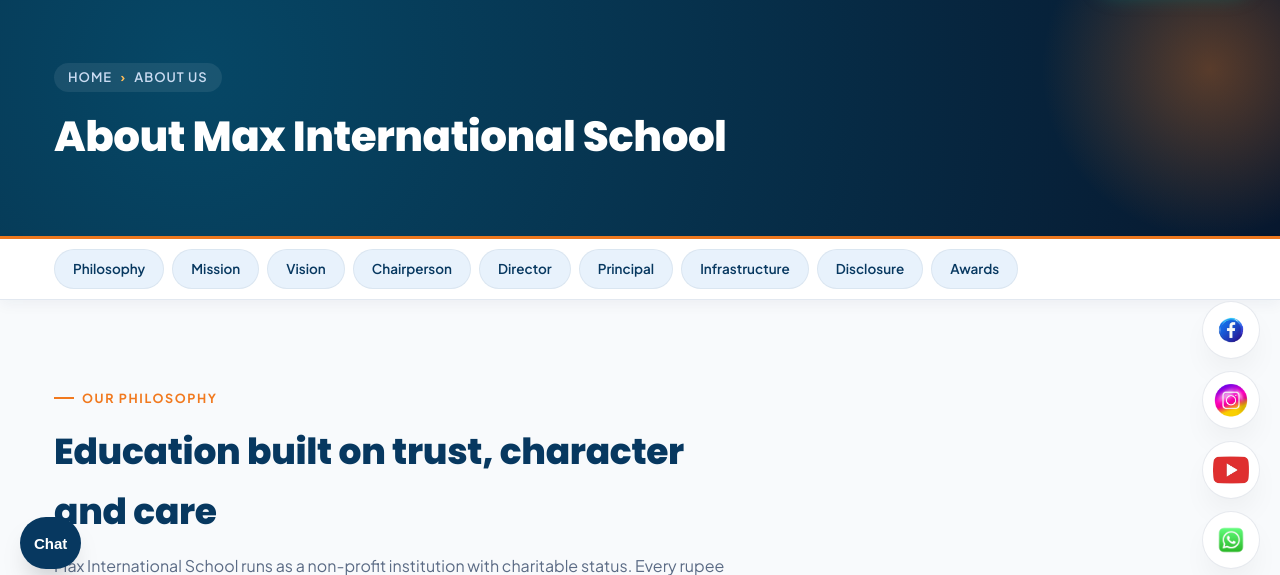
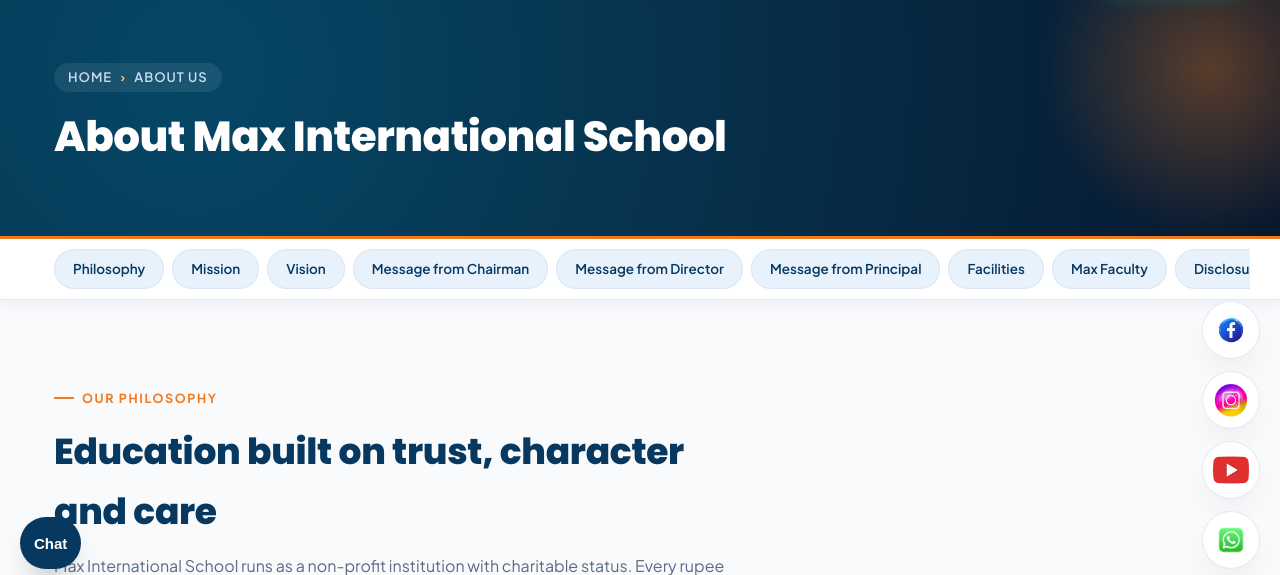
Before and after one commit to Ishant33/max-school, a PHP site: page /about-us.html in a window 1280 px wide. Shown: the part 211-786 px from the top of the page. Run offline with PHP 8.4, Linux system fonts and the light colour scheme; data that the repository does not hold is empty.

Commit message:
Add files via upload

```diff
--- a/about-us.html
+++ b/about-us.html
@@ -59,14 +59,13 @@
               <a href="about-us.html#philosophy">Philosophy</a>
               <a href="about-us.html#mission">Mission</a>
               <a href="about-us.html#vision">Vision</a>
-              <a href="about-us.html#chairman">Message from Chairperson</a>
+              <a href="about-us.html#chairman">Message from Chairman</a>
               <a href="about-us.html#director">Message from Director</a>
               <a href="about-us.html#principal">Message from Principal</a>
               <div class="sub-head">Infrastructure</div>
-              <a href="about-us.html#infra">360° View</a>
               <a href="about-us.html#infra">Virtual Tour</a>
               <a href="about-us.html#infra">Facilities</a>
-              <a href="mandatory-disclosure.html">CBSE Mandatory Disclosure</a>
+              <a href="about-us.html#faculty">Max Faculty</a>
               <a href="about-us.html#awards">Awards &amp; Honours</a>
             </div>
           </li>
@@ -133,10 +132,11 @@
       <a href="#philosophy">Philosophy</a>
       <a href="#mission">Mission</a>
       <a href="#vision">Vision</a>
-      <a href="#chairman">Chairperson</a>
-      <a href="#director">Director</a>
-      <a href="#principal">Principal</a>
-      <a href="#infra">Infrastructure</a>
+      <a href="#chairman">Message from Chairman</a>
+      <a href="#director">Message from Director</a>
+      <a href="#principal">Message from Principal</a>
+      <a href="#infra">Facilities</a>
+      <a href="#faculty">Max Faculty</a>
       <a href="#disclosure">Disclosure</a>
       <a href="#awards">Awards</a>
     </div>
@@ -190,14 +190,14 @@
         <h2>From the desk of our leadership</h2>
       </div>
       <div class="msg-card" id="chairperson">
-        <div class="msg-photo"><img src="assets/img/Faculty%20images/Chairman.jpg" alt="CA Mukesh Bansal, Chairperson" loading="lazy" decoding="async"></div>
+        <div class="msg-photo"><img src="assets/img/Faculty%20images/Chairman.jpg" alt="CA Mukesh Bansal, Chairman" loading="lazy" decoding="async"></div>
         <div class="msg-body">
-          <div class="role">Message from the Chairperson</div>
+          <div class="role">Message from the Chairman</div>
           <h3>CA Mukesh Bansal</h3>
           <blockquote>"Nothing is more beautiful than trust, nothing stronger than faith, and nothing more pious than imparting education."</blockquote>
           <p>At Max International School, education is treated as an attitude — one of patience, understanding and acceptance of a child's mistakes, and a belief that every child already carries the ingredients for true learning within them.</p>
           <p>We invite every family to come explore the world of education still unexplored, together with us.</p>
-          <div class="sign">— CA Mukesh Bansal, Chairperson</div>
+          <div class="sign">— CA Mukesh Bansal, Chairman</div>
         </div>
       </div>
 
@@ -229,9 +229,9 @@
   <section class="section section-alt" id="infra">
     <div class="container">
       <div class="section-head">
-        <span class="eyebrow">Infrastructure</span>
+        <span class="eyebrow">Infrastructure &amp; Facilities</span>
         <h2>A campus built for modern, holistic learning</h2>
-        <p>Take a 360° tour, or explore our facilities in detail.</p>
+        <p>Explore our modern academic, sports, and extracurricular campus facilities in detail.</p>
       </div>
       <div class="infra-grid">
         <div class="infra-card"><img src="assets/img/School Images/Computer lab.jpg" alt="Computer Lab" loading="lazy" decoding="async"><h4>Computer Lab</h4></div>
@@ -246,7 +246,166 @@
     </div>
   </section>
 
-  <section class="section" id="disclosure">
+  <!-- ==========================================================================
+       MAX FACULTY SECTION
+       ========================================================================== -->
+  <section class="section" id="faculty">
+    <div class="container">
+      <div class="section-head">
+        <span class="eyebrow">Our Educators</span>
+        <h2>Max Faculty</h2>
+        <p>Our experienced, dedicated, and compassionate mentors shaping young minds with academic excellence, personalized attention, and values.</p>
+      </div>
+
+      <div class="faculty-grid">
+        <!-- Faculty Card 1 -->
+        <div class="faculty-card">
+          <div class="faculty-photo-box">
+            <div class="faculty-photo-placeholder">
+              <svg class="faculty-photo-icon" viewBox="0 0 24 24" fill="none" stroke="currentColor" stroke-width="1.8">
+                <path d="M20 21v-2a4 4 0 0 0-4-4H8a4 4 0 0 0-4 4v2"></path>
+                <circle cx="12" cy="7" r="4"></circle>
+              </svg>
+              <span class="photo-hint">Photo Space</span>
+            </div>
+          </div>
+          <div class="faculty-info">
+            <h4>Faculty Member</h4>
+            <span class="faculty-designation">PGT — Mathematics</span>
+            <span class="faculty-dept">Senior Secondary Wing</span>
+          </div>
+        </div>
+
+        <!-- Faculty Card 2 -->
+        <div class="faculty-card">
+          <div class="faculty-photo-box">
+            <div class="faculty-photo-placeholder">
+              <svg class="faculty-photo-icon" viewBox="0 0 24 24" fill="none" stroke="currentColor" stroke-width="1.8">
+                <path d="M20 21v-2a4 4 0 0 0-4-4H8a4 4 0 0 0-4 4v2"></path>
+                <circle cx="12" cy="7" r="4"></circle>
+              </svg>
+              <span class="photo-hint">Photo Space</span>
+            </div>
+          </div>
+          <div class="faculty-info">
+            <h4>Faculty Member</h4>
+            <span class="faculty-designation">PGT — Physics</span>
+            <span class="faculty-dept">Senior Secondary Wing</span>
+          </div>
+        </div>
+
+        <!-- Faculty Card 3 -->
+        <div class="faculty-card">
+          <div class="faculty-photo-box">
+            <div class="faculty-photo-placeholder">
+              <svg class="faculty-photo-icon" viewBox="0 0 24 24" fill="none" stroke="currentColor" stroke-width="1.8">
+                <path d="M20 21v-2a4 4 0 0 0-4-4H8a4 4 0 0 0-4 4v2"></path>
+                <circle cx="12" cy="7" r="4"></circle>
+              </svg>
+              <span class="photo-hint">Photo Space</span>
+            </div>
+          </div>
+          <div class="faculty-info">
+            <h4>Faculty Member</h4>
+            <span class="faculty-designation">PGT — Chemistry</span>
+            <span class="faculty-dept">Senior Secondary Wing</span>
+          </div>
+        </div>
+
+        <!-- Faculty Card 4 -->
+        <div class="faculty-card">
+          <div class="faculty-photo-box">
+            <div class="faculty-photo-placeholder">
+              <svg class="faculty-photo-icon" viewBox="0 0 24 24" fill="none" stroke="currentColor" stroke-width="1.8">
+                <path d="M20 21v-2a4 4 0 0 0-4-4H8a4 4 0 0 0-4 4v2"></path>
+                <circle cx="12" cy="7" r="4"></circle>
+              </svg>
+              <span class="photo-hint">Photo Space</span>
+            </div>
+          </div>
+          <div class="faculty-info">
+            <h4>Faculty Member</h4>
+            <span class="faculty-designation">PGT — Commerce &amp; Economics</span>
+            <span class="faculty-dept">Senior Secondary Wing</span>
+          </div>
+        </div>
+
+        <!-- Faculty Card 5 -->
+        <div class="faculty-card">
+          <div class="faculty-photo-box">
+            <div class="faculty-photo-placeholder">
+              <svg class="faculty-photo-icon" viewBox="0 0 24 24" fill="none" stroke="currentColor" stroke-width="1.8">
+                <path d="M20 21v-2a4 4 0 0 0-4-4H8a4 4 0 0 0-4 4v2"></path>
+                <circle cx="12" cy="7" r="4"></circle>
+              </svg>
+              <span class="photo-hint">Photo Space</span>
+            </div>
+          </div>
+          <div class="faculty-info">
+            <h4>Faculty Member</h4>
+            <span class="faculty-designation">TGT — English &amp; Social Sciences</span>
+            <span class="faculty-dept">Middle Wing</span>
+          </div>
+        </div>
+
+        <!-- Faculty Card 6 -->
+        <div class="faculty-card">
+          <div class="faculty-photo-box">
+            <div class="faculty-photo-placeholder">
+              <svg class="faculty-photo-icon" viewBox="0 0 24 24" fill="none" stroke="currentColor" stroke-width="1.8">
+                <path d="M20 21v-2a4 4 0 0 0-4-4H8a4 4 0 0 0-4 4v2"></path>
+                <circle cx="12" cy="7" r="4"></circle>
+              </svg>
+              <span class="photo-hint">Photo Space</span>
+            </div>
+          </div>
+          <div class="faculty-info">
+            <h4>Faculty Member</h4>
+            <span class="faculty-designation">PRT — Primary Mentor</span>
+            <span class="faculty-dept">Primary Wing</span>
+          </div>
+        </div>
+
+        <!-- Faculty Card 7 -->
+        <div class="faculty-card">
+          <div class="faculty-photo-box">
+            <div class="faculty-photo-placeholder">
+              <svg class="faculty-photo-icon" viewBox="0 0 24 24" fill="none" stroke="currentColor" stroke-width="1.8">
+                <path d="M20 21v-2a4 4 0 0 0-4-4H8a4 4 0 0 0-4 4v2"></path>
+                <circle cx="12" cy="7" r="4"></circle>
+              </svg>
+              <span class="photo-hint">Photo Space</span>
+            </div>
+          </div>
+          <div class="faculty-info">
+            <h4>Faculty Member</h4>
+            <span class="faculty-designation">Lead Mentor</span>
+            <span class="faculty-dept">Max Blooming Era (Pre-Primary)</span>
+          </div>
+        </div>
+
+        <!-- Faculty Card 8 -->
+        <div class="faculty-card">
+          <div class="faculty-photo-box">
+            <div class="faculty-photo-placeholder">
+              <svg class="faculty-photo-icon" viewBox="0 0 24 24" fill="none" stroke="currentColor" stroke-width="1.8">
+                <path d="M20 21v-2a4 4 0 0 0-4-4H8a4 4 0 0 0-4 4v2"></path>
+                <circle cx="12" cy="7" r="4"></circle>
+              </svg>
+              <span class="photo-hint">Photo Space</span>
+            </div>
+          </div>
+          <div class="faculty-info">
+            <h4>Faculty Member</h4>
+            <span class="faculty-designation">Physical Education &amp; Sports</span>
+            <span class="faculty-dept">Sports &amp; Fitness Wing</span>
+          </div>
+        </div>
+      </div>
+    </div>
+  </section>
+
+  <section class="section section-alt" id="disclosure">
     <div class="container two-col">
       <div class="disclosure-box">
         <h3>CBSE Mandatory Disclosure</h3>
--- a/academics.html
+++ b/academics.html
@@ -59,14 +59,13 @@
               <a href="about-us.html#philosophy">Philosophy</a>
               <a href="about-us.html#mission">Mission</a>
               <a href="about-us.html#vision">Vision</a>
-              <a href="about-us.html#chairman">Message from Chairperson</a>
+              <a href="about-us.html#chairman">Message from Chairman</a>
               <a href="about-us.html#director">Message from Director</a>
               <a href="about-us.html#principal">Message from Principal</a>
               <div class="sub-head">Infrastructure</div>
-              <a href="about-us.html#infra">360° View</a>
               <a href="about-us.html#infra">Virtual Tour</a>
               <a href="about-us.html#infra">Facilities</a>
-              <a href="mandatory-disclosure.html">CBSE Mandatory Disclosure</a>
+              <a href="about-us.html#faculty">Max Faculty</a>
               <a href="about-us.html#awards">Awards &amp; Honours</a>
             </div>
           </li>
--- a/admission.html
+++ b/admission.html
@@ -59,14 +59,13 @@
               <a href="about-us.html#philosophy">Philosophy</a>
               <a href="about-us.html#mission">Mission</a>
               <a href="about-us.html#vision">Vision</a>
-              <a href="about-us.html#chairman">Message from Chairperson</a>
+              <a href="about-us.html#chairman">Message from Chairman</a>
               <a href="about-us.html#director">Message from Director</a>
               <a href="about-us.html#principal">Message from Principal</a>
               <div class="sub-head">Infrastructure</div>
-              <a href="about-us.html#infra">360° View</a>
               <a href="about-us.html#infra">Virtual Tour</a>
               <a href="about-us.html#infra">Facilities</a>
-              <a href="mandatory-disclosure.html">CBSE Mandatory Disclosure</a>
+              <a href="about-us.html#faculty">Max Faculty</a>
               <a href="about-us.html#awards">Awards &amp; Honours</a>
             </div>
           </li>
--- a/beyond-activities.html
+++ b/beyond-activities.html
@@ -59,14 +59,13 @@
               <a href="about-us.html#philosophy">Philosophy</a>
               <a href="about-us.html#mission">Mission</a>
               <a href="about-us.html#vision">Vision</a>
-              <a href="about-us.html#chairman">Message from Chairperson</a>
+              <a href="about-us.html#chairman">Message from Chairman</a>
               <a href="about-us.html#director">Message from Director</a>
               <a href="about-us.html#principal">Message from Principal</a>
               <div class="sub-head">Infrastructure</div>
-              <a href="about-us.html#infra">360° View</a>
               <a href="about-us.html#infra">Virtual Tour</a>
               <a href="about-us.html#infra">Facilities</a>
-              <a href="mandatory-disclosure.html">CBSE Mandatory Disclosure</a>
+              <a href="about-us.html#faculty">Max Faculty</a>
               <a href="about-us.html#awards">Awards &amp; Honours</a>
             </div>
           </li>
--- a/career.html
+++ b/career.html
@@ -59,14 +59,13 @@
               <a href="about-us.html#philosophy">Philosophy</a>
               <a href="about-us.html#mission">Mission</a>
               <a href="about-us.html#vision">Vision</a>
-              <a href="about-us.html#chairman">Message from Chairperson</a>
+              <a href="about-us.html#chairman">Message from Chairman</a>
               <a href="about-us.html#director">Message from Director</a>
               <a href="about-us.html#principal">Message from Principal</a>
               <div class="sub-head">Infrastructure</div>
-              <a href="about-us.html#infra">360° View</a>
               <a href="about-us.html#infra">Virtual Tour</a>
               <a href="about-us.html#infra">Facilities</a>
-              <a href="mandatory-disclosure.html">CBSE Mandatory Disclosure</a>
+              <a href="about-us.html#faculty">Max Faculty</a>
               <a href="about-us.html#awards">Awards &amp; Honours</a>
             </div>
           </li>
--- a/contact-us.html
+++ b/contact-us.html
@@ -59,14 +59,13 @@
               <a href="about-us.html#philosophy">Philosophy</a>
               <a href="about-us.html#mission">Mission</a>
               <a href="about-us.html#vision">Vision</a>
-              <a href="about-us.html#chairman">Message from Chairperson</a>
+              <a href="about-us.html#chairman">Message from Chairman</a>
               <a href="about-us.html#director">Message from Director</a>
               <a href="about-us.html#principal">Message from Principal</a>
               <div class="sub-head">Infrastructure</div>
-              <a href="about-us.html#infra">360° View</a>
               <a href="about-us.html#infra">Virtual Tour</a>
               <a href="about-us.html#infra">Facilities</a>
-              <a href="mandatory-disclosure.html">CBSE Mandatory Disclosure</a>
+              <a href="about-us.html#faculty">Max Faculty</a>
               <a href="about-us.html#awards">Awards &amp; Honours</a>
             </div>
           </li>
--- a/gallery.html
+++ b/gallery.html
@@ -59,14 +59,13 @@
               <a href="about-us.html#philosophy">Philosophy</a>
               <a href="about-us.html#mission">Mission</a>
               <a href="about-us.html#vision">Vision</a>
-              <a href="about-us.html#chairman">Message from Chairperson</a>
+              <a href="about-us.html#chairman">Message from Chairman</a>
               <a href="about-us.html#director">Message from Director</a>
               <a href="about-us.html#principal">Message from Principal</a>
               <div class="sub-head">Infrastructure</div>
-              <a href="about-us.html#infra">360° View</a>
               <a href="about-us.html#infra">Virtual Tour</a>
               <a href="about-us.html#infra">Facilities</a>
-              <a href="mandatory-disclosure.html">CBSE Mandatory Disclosure</a>
+              <a href="about-us.html#faculty">Max Faculty</a>
               <a href="about-us.html#awards">Awards &amp; Honours</a>
             </div>
           </li>
--- a/index.html
+++ b/index.html
@@ -67,14 +67,13 @@
               <a href="about-us.html#philosophy">Philosophy</a>
               <a href="about-us.html#mission">Mission</a>
               <a href="about-us.html#vision">Vision</a>
-              <a href="about-us.html#chairman">Message from Chairperson</a>
+              <a href="about-us.html#chairman">Message from Chairman</a>
               <a href="about-us.html#director">Message from Director</a>
               <a href="about-us.html#principal">Message from Principal</a>
               <div class="sub-head">Infrastructure</div>
-              <a href="about-us.html#infra">360° View</a>
               <a href="about-us.html#infra">Virtual Tour</a>
               <a href="about-us.html#infra">Facilities</a>
-              <a href="mandatory-disclosure.html">CBSE Mandatory Disclosure</a>
+              <a href="about-us.html#faculty">Max Faculty</a>
               <a href="about-us.html#awards">Awards &amp; Honours</a>
             </div>
           </li>
--- a/mandatory-disclosure.html
+++ b/mandatory-disclosure.html
@@ -56,14 +56,13 @@
             <a href="about-us.html#philosophy">Philosophy</a>
             <a href="about-us.html#mission">Mission</a>
             <a href="about-us.html#vision">Vision</a>
-            <a href="about-us.html#chairman">Message from Chairperson</a>
+            <a href="about-us.html#chairman">Message from Chairman</a>
             <a href="about-us.html#director">Message from Director</a>
             <a href="about-us.html#principal">Message from Principal</a>
             <div class="sub-head">Infrastructure</div>
-            <a href="about-us.html#infra">360° View</a>
             <a href="about-us.html#infra">Virtual Tour</a>
             <a href="about-us.html#infra">Facilities</a>
-            <a href="mandatory-disclosure.html">CBSE Mandatory Disclosure</a>
+            <a href="about-us.html#faculty">Max Faculty</a>
             <a href="about-us.html#awards">Awards &amp; Honours</a>
           </div>
         </li>
--- a/mandatory-disclosure.php
+++ b/mandatory-disclosure.php
@@ -155,14 +155,13 @@ function disclosure_table(array $rows): void {
               <a href="about-us.html#philosophy">Philosophy</a>
               <a href="about-us.html#mission">Mission</a>
               <a href="about-us.html#vision">Vision</a>
-              <a href="about-us.html#chairman">Message from Chairperson</a>
+              <a href="about-us.html#chairman">Message from Chairman</a>
               <a href="about-us.html#director">Message from Director</a>
               <a href="about-us.html#principal">Message from Principal</a>
               <div class="sub-head">Infrastructure</div>
-              <a href="about-us.html#infra">360° View</a>
               <a href="about-us.html#infra">Virtual Tour</a>
               <a href="about-us.html#infra">Facilities</a>
-              <a href="mandatory-disclosure.php">CBSE Mandatory Disclosure</a>
+              <a href="about-us.html#faculty">Max Faculty</a>
               <a href="about-us.html#awards">Awards &amp; Honours</a>
             </div>
           </li>
--- a/promax.html
+++ b/promax.html
@@ -57,14 +57,13 @@
               <a href="about-us.html#philosophy">Philosophy</a>
               <a href="about-us.html#mission">Mission</a>
               <a href="about-us.html#vision">Vision</a>
-              <a href="about-us.html#chairman">Message from Chairperson</a>
+              <a href="about-us.html#chairman">Message from Chairman</a>
               <a href="about-us.html#director">Message from Director</a>
               <a href="about-us.html#principal">Message from Principal</a>
               <div class="sub-head">Infrastructure</div>
-              <a href="about-us.html#infra">360° View</a>
               <a href="about-us.html#infra">Virtual Tour</a>
               <a href="about-us.html#infra">Facilities</a>
-              <a href="mandatory-disclosure.html">CBSE Mandatory Disclosure</a>
+              <a href="about-us.html#faculty">Max Faculty</a>
               <a href="about-us.html#awards">Awards &amp; Honours</a>
             </div>
           </li>
```
